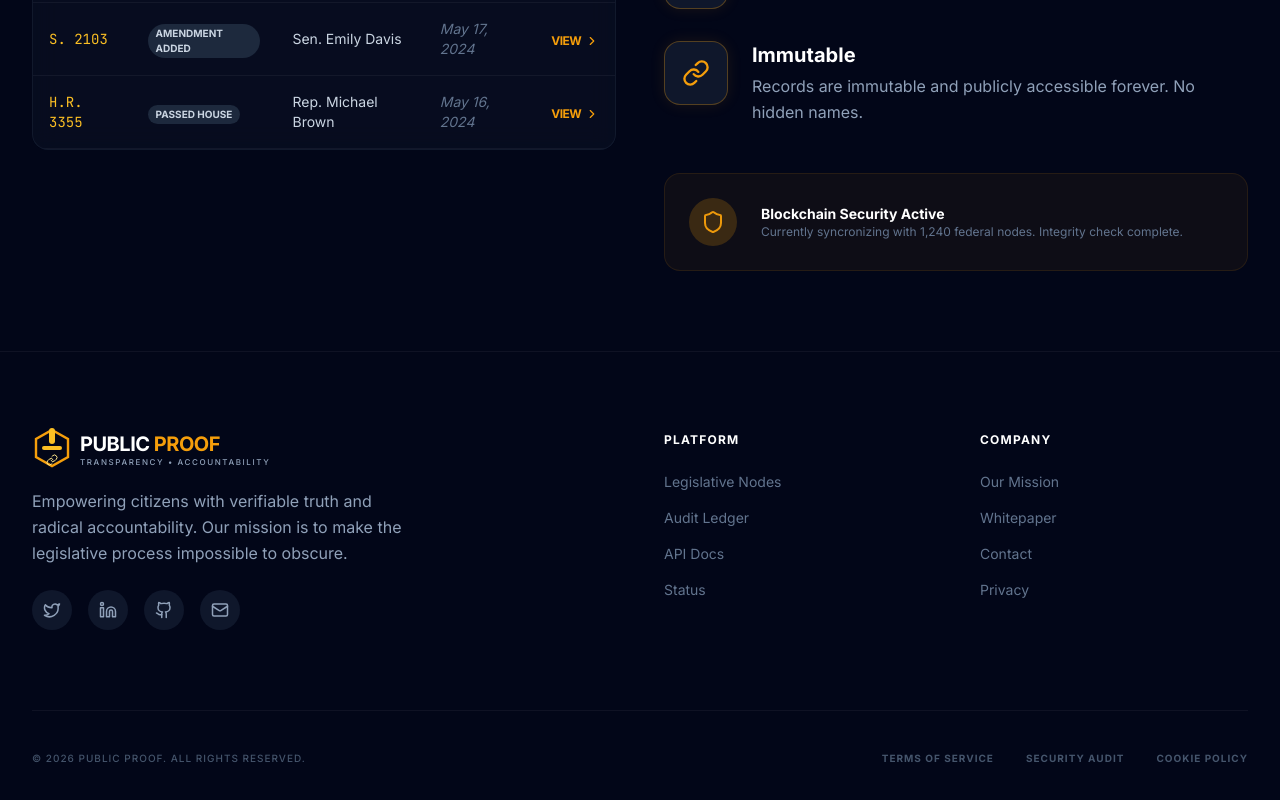
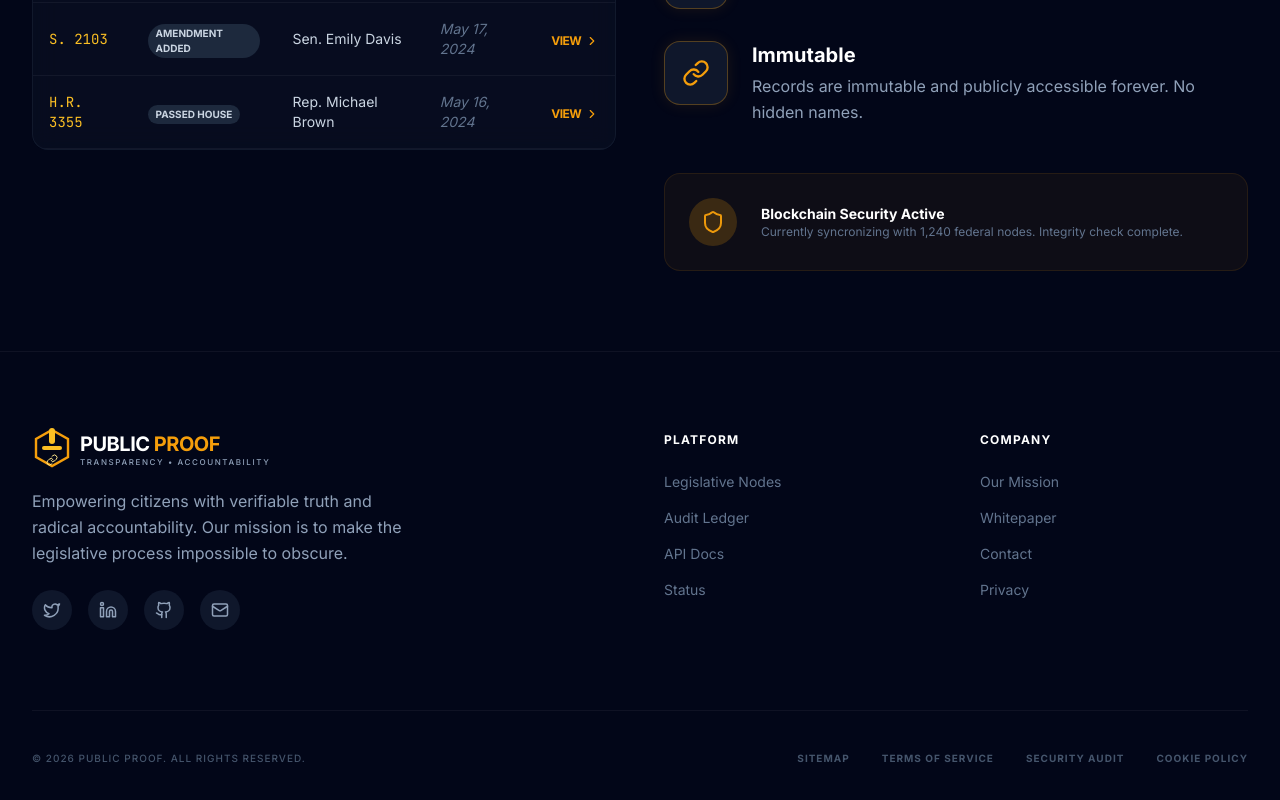
Before and after one commit to Mattjhagen/GovChain, a React (Vite) app: page / in a window 1280 px wide. Shown: the part 1477-2277 px from the top of the page. Built offline with nearby package versions, Linux system fonts and the light colour scheme.

Commit message:
feat: Add sitemap to footer navigation
Includes a sitemap.xml file and links it in the application's footer for improved SEO and navigation.

```diff
--- a/src/App.tsx
+++ b/src/App.tsx
@@ -442,6 +442,7 @@
               &copy; 2026 Public Proof. All rights reserved.
             </p>
             <div className="flex gap-8 text-[10px] font-bold text-slate-600 uppercase tracking-widest">
+              <a href="/sitemap.xml" target="_blank" className="hover:text-slate-400 transition-colors">Sitemap</a>
               <a href="#" onClick={(e) => e.preventDefault()} className="hover:text-slate-400 transition-colors">Terms of Service</a>
               <a href="#" onClick={(e) => e.preventDefault()} className="hover:text-slate-400 transition-colors">Security Audit</a>
               <a href="#" onClick={(e) => e.preventDefault()} className="hover:text-slate-400 transition-colors">Cookie Policy</a>
```
Also changed, not shown: 1 other file (tests, documents, lock files or other folders).
